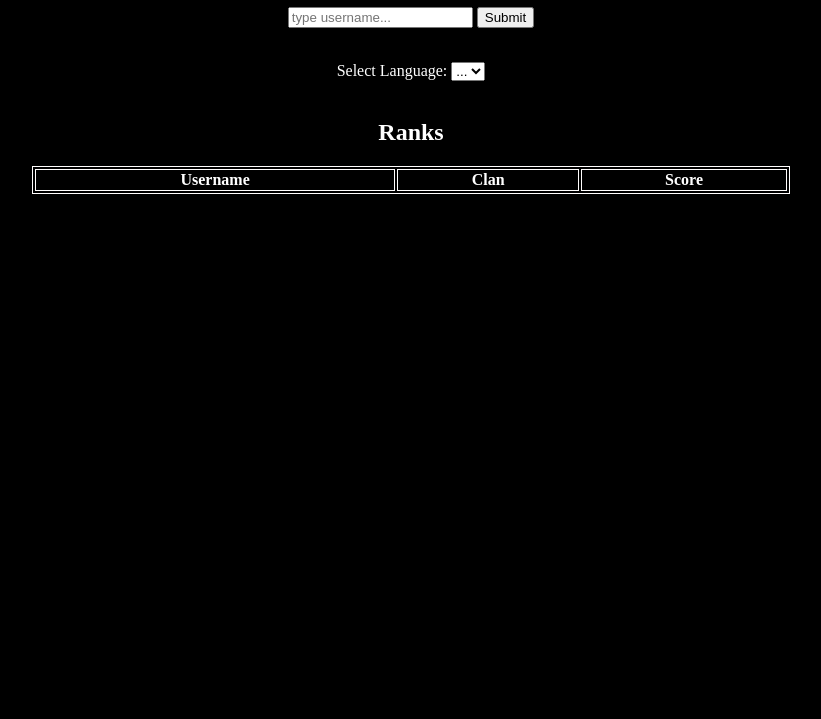
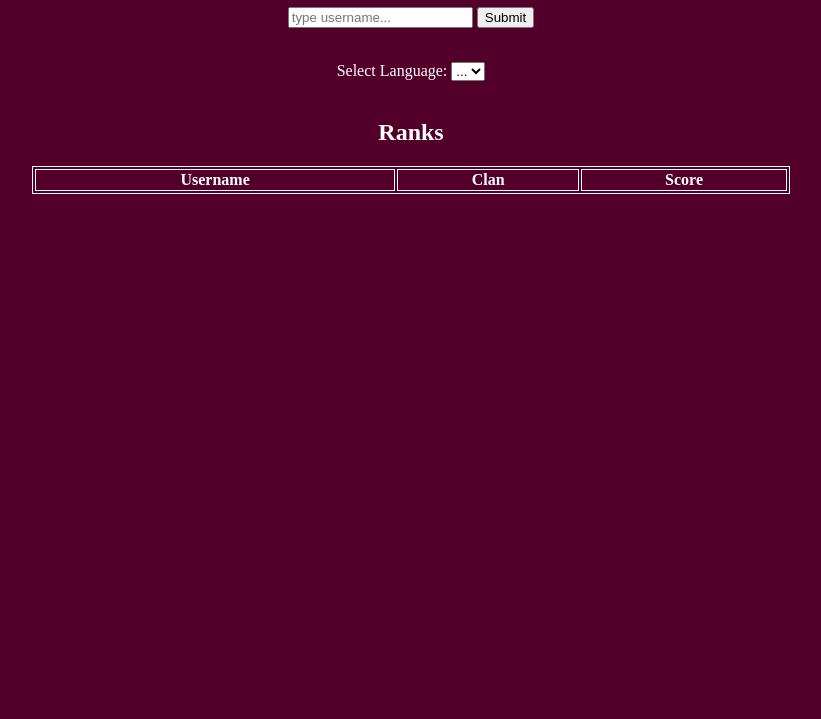
Before and after one commit to RahmaB1/Codewars-Leaderboard, a website with bundled scripts: page index.html in a window 1280 px wide. Shown: the part 81-800 px from the top of the page, without its empty margins (229-1050 px from the left). Built offline with nearby package versions, Linux system fonts and the light colour scheme.

Commit message:
Change background color to rgb(82, 0, 41)

```diff
--- a/style.css
+++ b/style.css
@@ -1,6 +1,5 @@
 body {
-  /* background-color: rgb(82, 0, 41); */
-  background-color: black;
+  background-color: rgb(82, 0, 41);
   color: white;
   display: flex;
   flex-direction: column;
```
